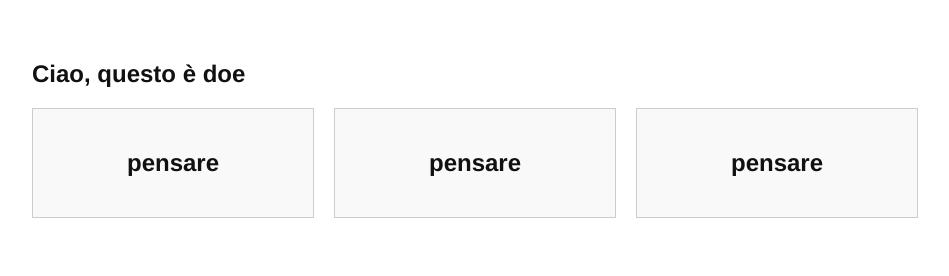
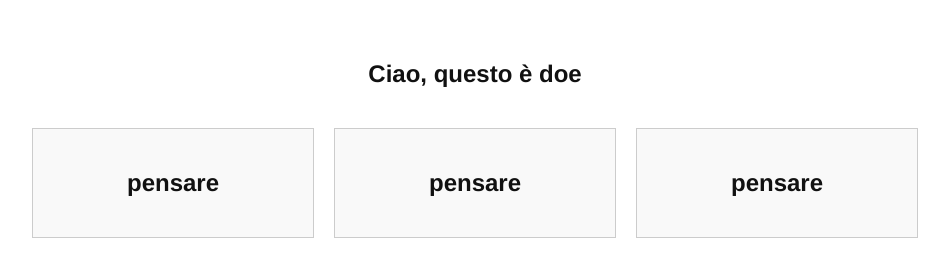
Before and after one commit to edoardosensi/doe, a plain HTML site: page index.html in a window 1280 px wide. Shown: the whole page, without its empty margins (165-1114 px from the left). Drawn offline with Linux system fonts and the light colour scheme.

Commit message:
Update style.css

```diff
--- a/style.css
+++ b/style.css
@@ -1,19 +1,26 @@
-
 body {
   font-family: "Helvetica Neue", Helvetica, Arial, sans-serif;
   background-color: #fff;
   color: #111;
   margin: 0;
   padding: 40px;
+}
+
+.page {
   display: flex;
-  justify-content: center;
+  flex-direction: column;
+  align-items: center;
+}
+
+h2 {
+  margin-bottom: 40px;
+  font-size: 24px;
 }
 
 .container {
   display: flex;
   gap: 20px;
   justify-content: center;
-  align-items: center;
   flex-wrap: wrap;
 }
 
```
